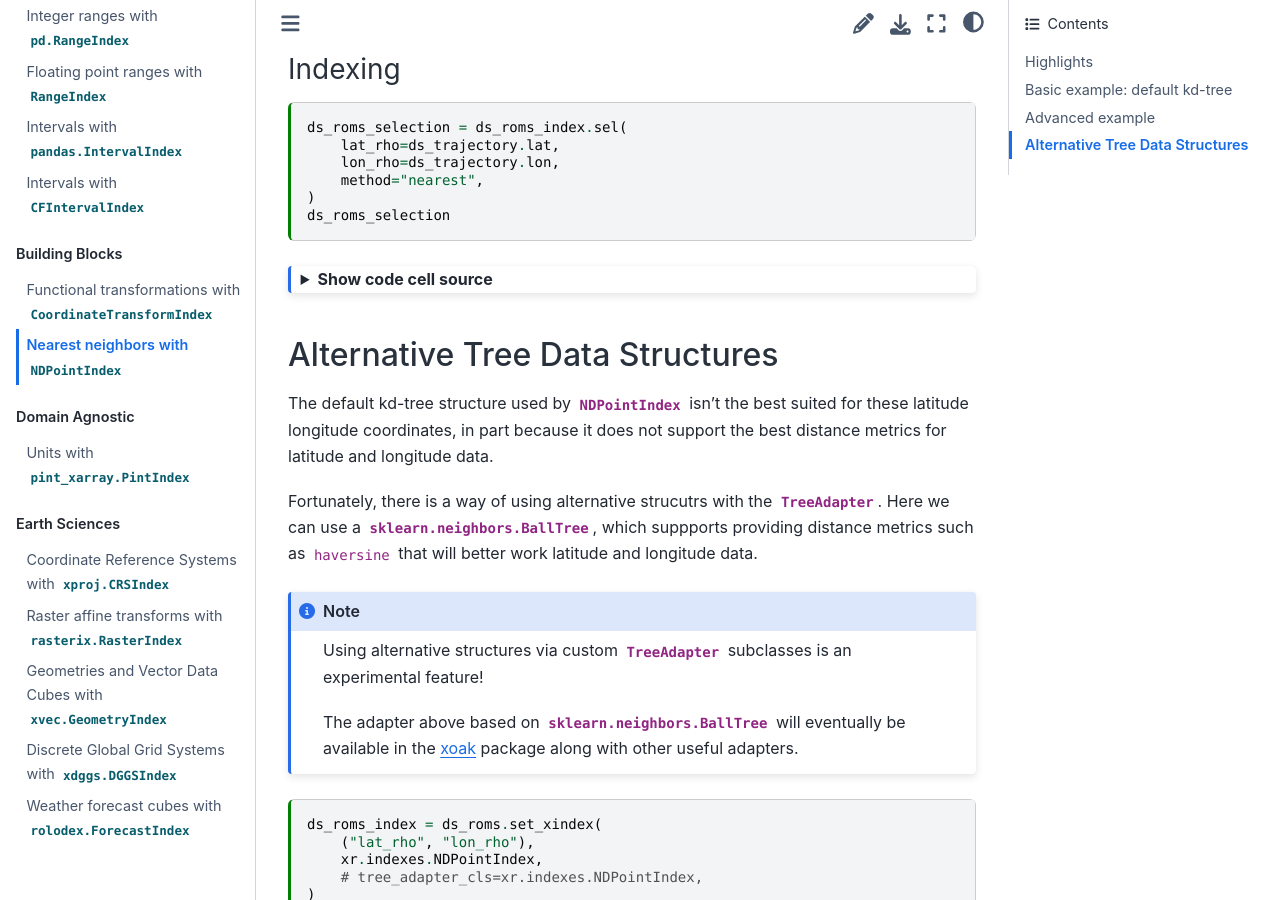
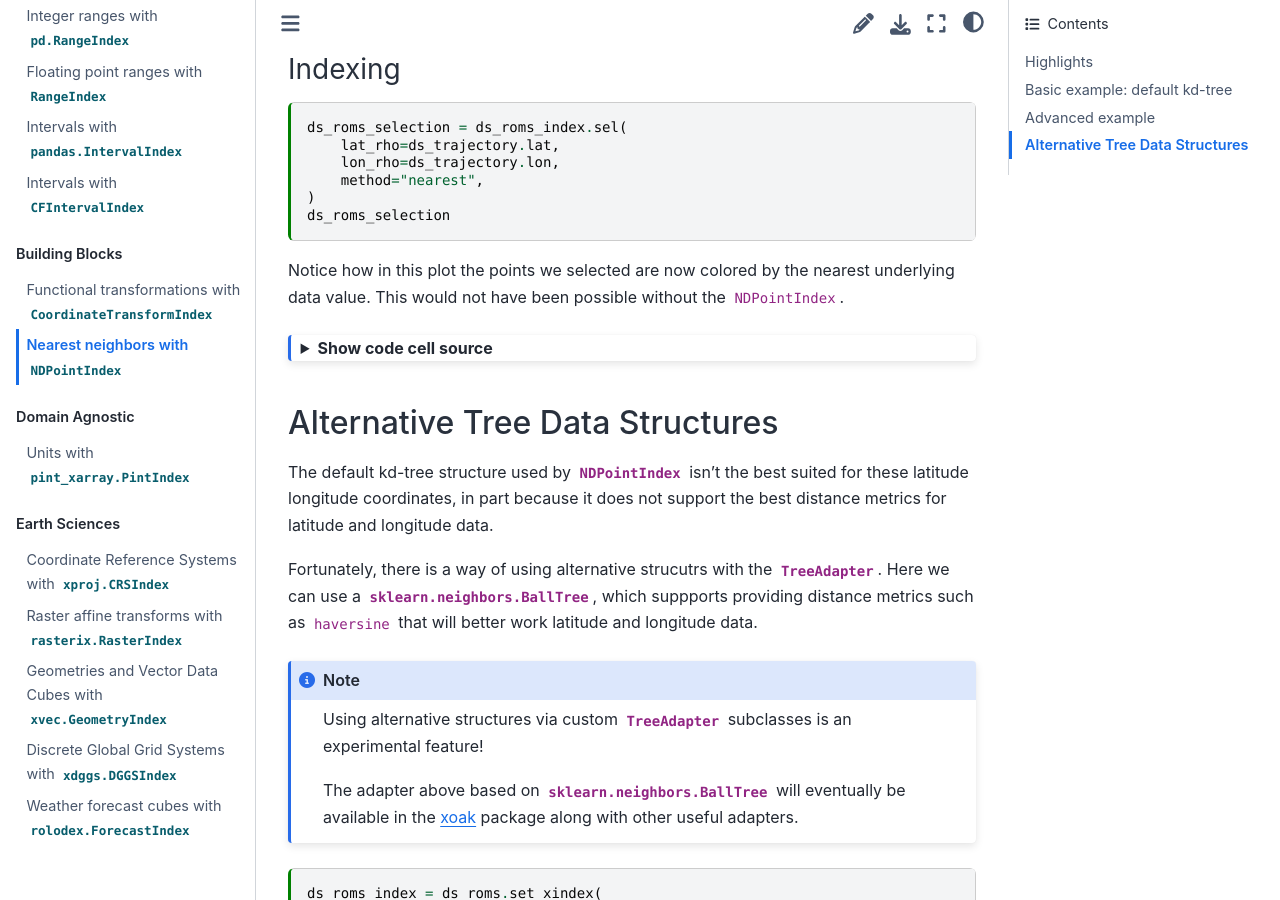
Before and after one commit to xarray-contrib/xarray-indexes, a Sphinx documentation site: the page built from docs/blocks/ndpoint.md, in a window 1280 px wide and 900 px high, scrolled down 2631 px. Built offline with Sphinx 7.4.7 and the Sphinx Book theme 1.1.4, drawn with Linux system fonts in a browser that asks for light colours.

Commit message:
add extra explanation line that got lost

````diff
--- a/docs/blocks/ndpoint.md
+++ b/docs/blocks/ndpoint.md
@@ -109,8 +109,6 @@ plt.show()
 This example is based on the Regional Ocean Modeling System (ROMS) [Xarray
 example](https://docs.xarray.dev/en/stable/examples/ROMS_ocean_model.html). In this dataset the data were recorded on a grid of `s_rho`, `eta_rho` and `xi_rho`. However we want to be able to query values based on `lat_rho` and `lon_rho` which are 2-dimensional coordinate variables. To achieve this we will need an `NDPointIndex`.
 
-
-
 ```{code-cell} ipython3
 ds_roms = xr.tutorial.open_dataset("ROMS_example")
 ds_roms
@@ -148,7 +146,6 @@ plt.plot(
 plt.show()
 ```
 
-
 ### Assigning the Index
 
 First add the index to the lat and lon coord variable using `set_xindex`
@@ -173,6 +170,8 @@ ds_roms_selection = ds_roms_index.sel(
 ds_roms_selection
 ```
 
+Notice how in this plot the points we selected are now colored by the nearest underlying data value. This would not have been possible without the `NDPointIndex`.
+
 ```{code-cell} ipython3
 :tags: [hide-input]
 
@@ -191,8 +190,6 @@ plt.scatter(
 )
 plt.show()
 ```
-
-
 
 +++
 
````
